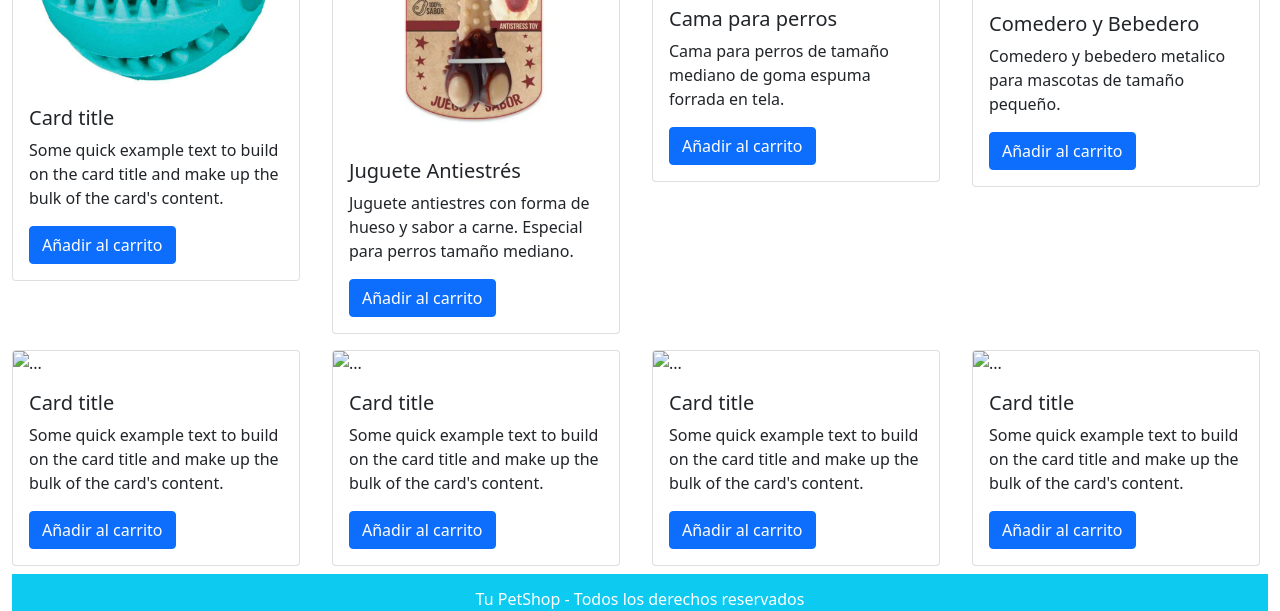
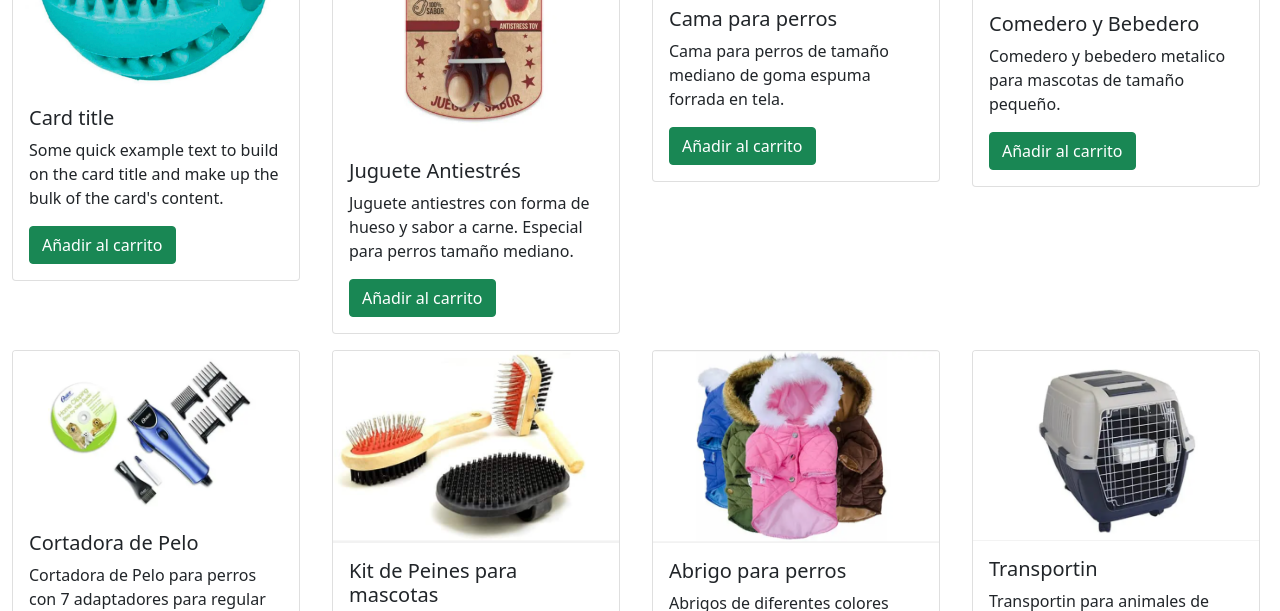
Before and after one commit to emilianoblancodev/coderjs, a website: page index.html in a window 1280 px wide. Shown: the part 810-1421 px from the top of the page. Drawn offline with nearby package versions, Linux system fonts and the light colour scheme.

Commit message:
termino de agregar los productos a la tienda

```diff
--- a/index.html
+++ b/index.html
@@ -80,7 +80,7 @@
                       <div class="card-body">
                         <h5 class="card-title">Card title</h5>
                         <p class="card-text">Some quick example text to build on the card title and make up the bulk of the card's content.</p>
-                        <a href="#" class="btn btn-primary">Añadir al carrito</a>
+                        <a href="#" class="btn btn-success">Añadir al carrito</a>
                       </div>
                   </div>
                 </div>
@@ -91,7 +91,7 @@
                       <div class="card-body">
                         <h5 class="card-title">Juguete Antiestrés</h5>
                         <p class="card-text">Juguete antiestres con forma de hueso y sabor a carne. Especial para perros tamaño mediano.</p>
-                        <a href="#" class="btn btn-primary">Añadir al carrito</a>
+                        <a href="#" class="btn btn-success">Añadir al carrito</a>
                       </div>
                   </div>
                 </div>
@@ -102,7 +102,7 @@
                       <div class="card-body">
                         <h5 class="card-title">Cama para perros</h5>
                         <p class="card-text">Cama para perros de tamaño mediano de goma espuma forrada en tela.</p>
-                        <a href="#" class="btn btn-primary">Añadir al carrito</a>
+                        <a href="#" class="btn btn-success">Añadir al carrito</a>
                       </div>
                   </div>
                 </div>
@@ -113,51 +113,51 @@
                       <div class="card-body">
                         <h5 class="card-title">Comedero y Bebedero</h5>
                         <p class="card-text">Comedero y bebedero metalico para mascotas de tamaño pequeño.</p>
-                        <a href="#" class="btn btn-primary">Añadir al carrito</a>
+                        <a href="#" class="btn btn-success">Añadir al carrito</a>
                       </div>
                   </div>
                 </div>
 
                 <div class="col-md-3  mb-2 mt-2">
                   <div class="card" style="width: 18rem;">
-                    <img src="..." class="card-img-top" alt="...">
+                    <img src="img/cortadora_pelo.png" class="card-img-top" alt="...">
                       <div class="card-body">
-                        <h5 class="card-title">Card title</h5>
-                        <p class="card-text">Some quick example text to build on the card title and make up the bulk of the card's content.</p>
-                        <a href="#" class="btn btn-primary">Añadir al carrito</a>
+                        <h5 class="card-title">Cortadora de Pelo</h5>
+                        <p class="card-text">Cortadora de Pelo para perros con 7 adaptadores para regular el corte.</p>
+                        <a href="#" class="btn btn-success">Añadir al carrito</a>
                       </div>
                   </div>
                 </div>
 
                 <div class="col-md-3 mb-2 mt-2">
                   <div class="card" style="width: 18rem;">
-                    <img src="..." class="card-img-top" alt="...">
+                    <img src="img/peine.png" class="card-img-top" alt="...">
                       <div class="card-body">
-                        <h5 class="card-title">Card title</h5>
-                        <p class="card-text">Some quick example text to build on the card title and make up the bulk of the card's content.</p>
-                        <a href="#" class="btn btn-primary">Añadir al carrito</a>
+                        <h5 class="card-title">Kit de Peines para mascotas </h5>
+                        <p class="card-text">Kit de 3 peines para tu mascota. Muy practica para retirar el excedente de pelo de tus mascotas y no queden en tus muebles.</p>
+                        <a href="#" class="btn btn-success">Añadir al carrito</a>
                       </div>
                   </div>
                 </div>
 
                 <div class="col-md-3 mb-2 mt-2">
                   <div class="card" style="width: 18rem;">
-                    <img src="..." class="card-img-top" alt="...">
+                    <img src="img/ropa.png" class="card-img-top" alt="...">
                       <div class="card-body">
-                        <h5 class="card-title">Card title</h5>
-                        <p class="card-text">Some quick example text to build on the card title and make up the bulk of the card's content.</p>
-                        <a href="#" class="btn btn-primary">Añadir al carrito</a>
+                        <h5 class="card-title">Abrigo para perros</h5>
+                        <p class="card-text">Abrigos de diferentes colores para perros pequeños.</p>
+                        <a href="#" class="btn btn-success">Añadir al carrito</a>
                       </div>
                   </div>
                 </div>
 
                 <div class="col-md-3 mb-2 mt-2">
                   <div class="card" style="width: 18rem;">
-                    <img src="..." class="card-img-top" alt="...">
+                    <img src="img/transportin.png" class="card-img-top" alt="...">
                       <div class="card-body">
-                        <h5 class="card-title">Card title</h5>
-                        <p class="card-text">Some quick example text to build on the card title and make up the bulk of the card's content.</p>
-                        <a href="#" class="btn btn-primary">Añadir al carrito</a>
+                        <h5 class="card-title">Transportin</h5>
+                        <p class="card-text">Transportin para animales de tamaño mediano.</p>
+                        <a href="#" class="btn btn-success">Añadir al carrito</a>
                       </div>
                   </div>
                 </div>
@@ -170,7 +170,7 @@
             <!-- Footer -->
 
               <div class="container-fluid">
-                <div  class="row bg-info text-white">
+                <div  class="row bg-success text-white">
                   <div  class="col d-inline-block p-3 text-center">
                       <h6>Tu PetShop - Todos los derechos reservados</h6>
                       <img src="img/facebook.png" width="40px"/>
```
Also changed, not shown: img/cortadora_pelo.png (added), img/peine.png (added), img/ropa.png (added), img/transportin.png (added), 1 other file.
